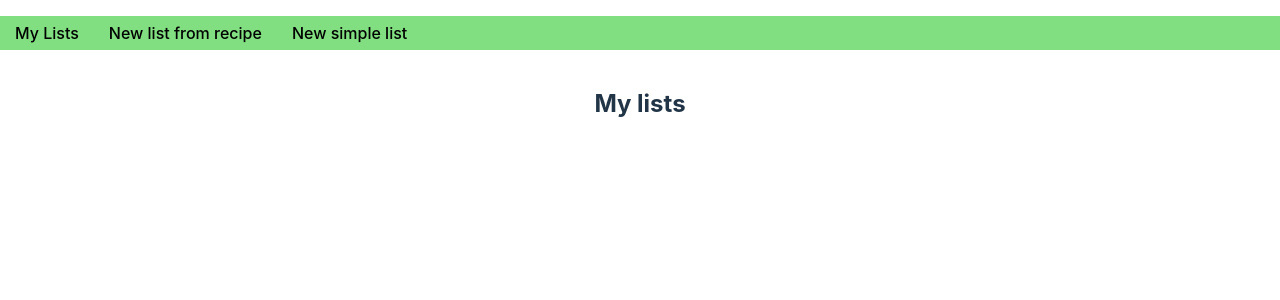
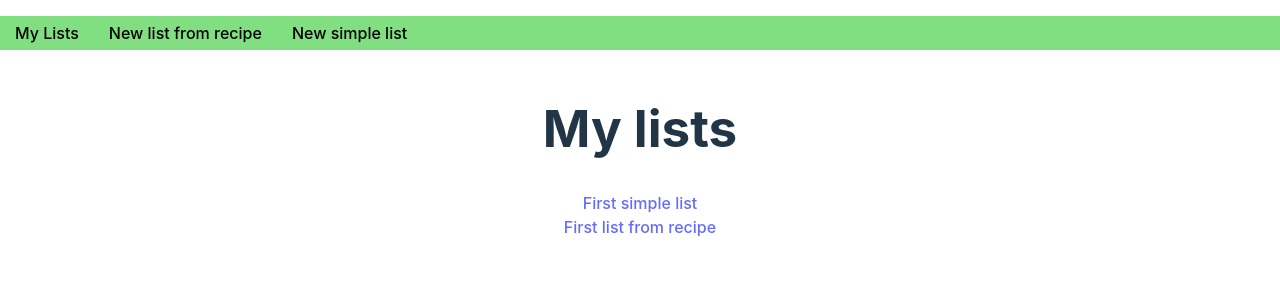
Before and after one commit to felicianpopa/react-redux, a React (Vite) app: page /my-lists in a window 1280 px wide. Shown: the top 300 px of the page. Built offline with nearby package versions, Linux system fonts and the light colour scheme; data requests are answered from the project's data file.

Commit message:
My-lists functionality

```diff
--- a/db.json
+++ b/db.json
@@ -1,5 +1,10 @@
 {
-  "shoppingList": [
+  "shoppingLists": [
+    {
+      "id": 1,
+      "listName": "First simple list",
+      "listType": "simple-list",
+      "listData": [
         {
           "id": 1,
           "itemName": "Milk",
@@ -18,6 +23,33 @@
           "qty": 2,
           "checked": true
         }
+      ]
+    },
+    {
+      "id": 2,
+      "listName": "First list from recipe",
+      "listType": "list-from-recipe",
+      "listData": [
+        {
+          "id": 1,
+          "itemName": "Milk",
+          "qty": 1,
+          "checked": true
+        },
+        {
+          "id": 2,
+          "itemName": "Eggs",
+          "qty": 10,
+          "checked": false
+        },
+        {
+          "id": 3,
+          "itemName": "Bread",
+          "qty": 2,
+          "checked": true
+        }
+      ]
+    }
   ],
   "suggestions": [
     "eggs",
--- a/src/features/shoppingList/shoppingListSlice.jsx
+++ b/src/features/shoppingList/shoppingListSlice.jsx
@@ -1,12 +1,15 @@
 import { createSlice, createAsyncThunk } from "@reduxjs/toolkit";
 
-const url = "http://localhost:5000/shoppingList";
+const url = "http://localhost:5000/shoppingLists";
 
-export const getShoppingList = createAsyncThunk("getShoppinglist", async () => {
-  const response = await fetch(url);
-  const data = await response.json();
-  return data;
-});
+export const getShoppingLists = createAsyncThunk(
+  "getShoppinglists",
+  async () => {
+    const response = await fetch(url);
+    const data = await response.json();
+    return data;
+  }
+);
 
 export const addItem = createAsyncThunk("addItem", async (postData) => {
   try {
@@ -52,7 +55,7 @@ export const updateItem = createAsyncThunk("updateItem", async (item) => {
 
 const shoppingListSlice = createSlice({
   name: "shoppingList",
-  initialState: { shoppingList: [], isLoading: true },
+  initialState: { shoppingLists: [], isLoading: false },
   reducers: {
     toggleChecked: (state, { payload }) => {
       const listItem = state.shoppingList.find(
@@ -63,20 +66,20 @@ const shoppingListSlice = createSlice({
   },
   extraReducers: (builder) => {
     builder
-      .addCase(getShoppingList.pending, (state) => {
+      .addCase(getShoppingLists.pending, (state) => {
         return {
           ...state,
           isLoading: true,
         };
       })
-      .addCase(getShoppingList.fulfilled, (state, action) => {
+      .addCase(getShoppingLists.fulfilled, (state, action) => {
         return {
           ...state,
           isLoading: false,
-          shoppingList: action.payload,
+          shoppingLists: action.payload,
         };
       })
-      .addCase(getShoppingList.rejected, (state) => {
+      .addCase(getShoppingLists.rejected, (state) => {
         return {
           ...state,
           isLoading: false,
--- a/src/pages/My-lists.jsx
+++ b/src/pages/My-lists.jsx
@@ -1,5 +1,34 @@
+import { getShoppingLists } from "../features/shoppingList/shoppingListSlice";
+import { useEffect } from "react";
+import { useDispatch, useSelector } from "react-redux";
+import { Link } from "react-router-dom";
+
 const MyLists = () => {
-  return <h2>My lists</h2>;
+  const { shoppingLists, isLoading } = useSelector((store) => store.shopping);
+  const dispatch = useDispatch();
+  useEffect(() => {
+    dispatch(getShoppingLists());
+  }, []);
+  return (
+    <>
+      <h1>My lists</h1>
+      {isLoading ? (
+        <h2>Loading ...</h2>
+      ) : (
+        <ul className="my-lists">
+          {shoppingLists.map((listItem) => {
+            return (
+              <li key={listItem.id}>
+                <Link to={`/${listItem.listType}?id=${listItem.id}`}>
+                  {listItem.listName}
+                </Link>
+              </li>
+            );
+          })}
+        </ul>
+      )}
+    </>
+  );
 };
 
 export default MyLists;
```
Lines whose indentation alone changed are shown as unchanged.
